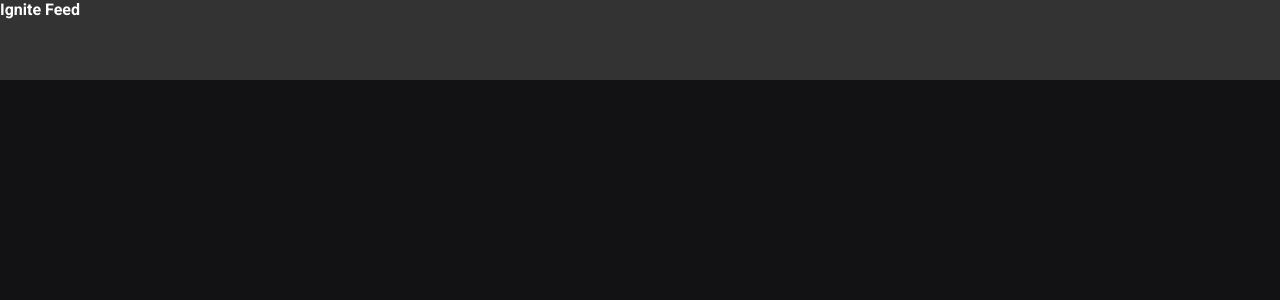
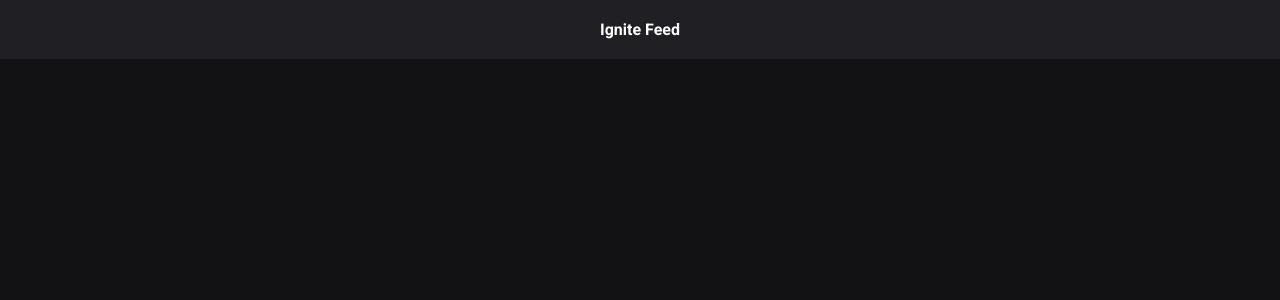
Before and after one commit to MartinGBB/Ignite, a React (Vite) app in the folder 01-fundamentos-reactjs/: page / in a window 1280 px wide. Shown: the top 300 px of the page. Built offline with nearby package versions, Linux system fonts and the light colour scheme.

Commit message:
style: adiciona estilos criados no css global

```diff
--- a/01-fundamentos-reactjs/src/components/Header.module.css
+++ b/01-fundamentos-reactjs/src/components/Header.module.css
@@ -1,4 +1,6 @@
 .header {
-  background: #333;
-  height: 80px;
+  background: var(--gray-800);
+  display: flex;
+  justify-content: center;
+  padding: 1.25rem 0;
 };
```
